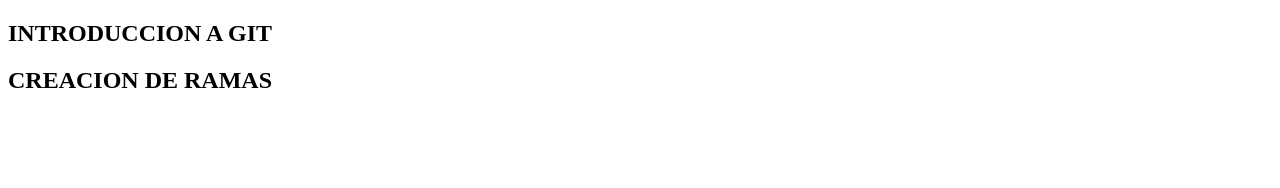
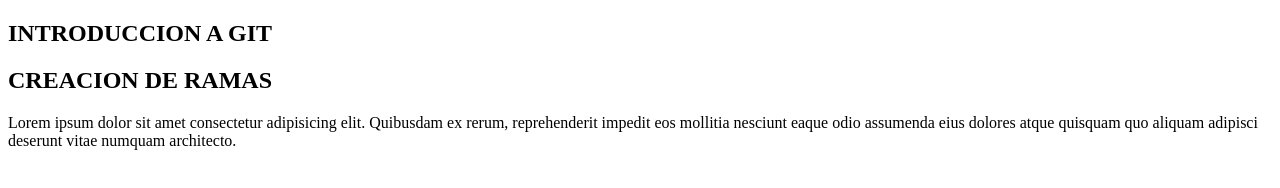
Before and after one commit to danyclaber/git-test, a plain HTML site: page index.html in a window 1280 px wide. Drawn offline with Linux system fonts and the light colour scheme.

Commit message:
feat: parrafo lorem ipsum

```diff
--- a/index.html
+++ b/index.html
@@ -10,6 +10,12 @@
     <section>
         <h1>INTRODUCCION A GIT</h1>
         <h2>CREACION DE RAMAS</h2>
+        <p>Lorem ipsum dolor sit amet consectetur adipisicing elit.
+            Quibusdam ex rerum, reprehenderit impedit
+            eos mollitia nesciunt eaque odio assumenda eius dolores
+            atque quisquam quo aliquam adipisci deserunt vitae numquam
+            architecto.
+        </p>
     </section>
 </body>
 </html>
```
